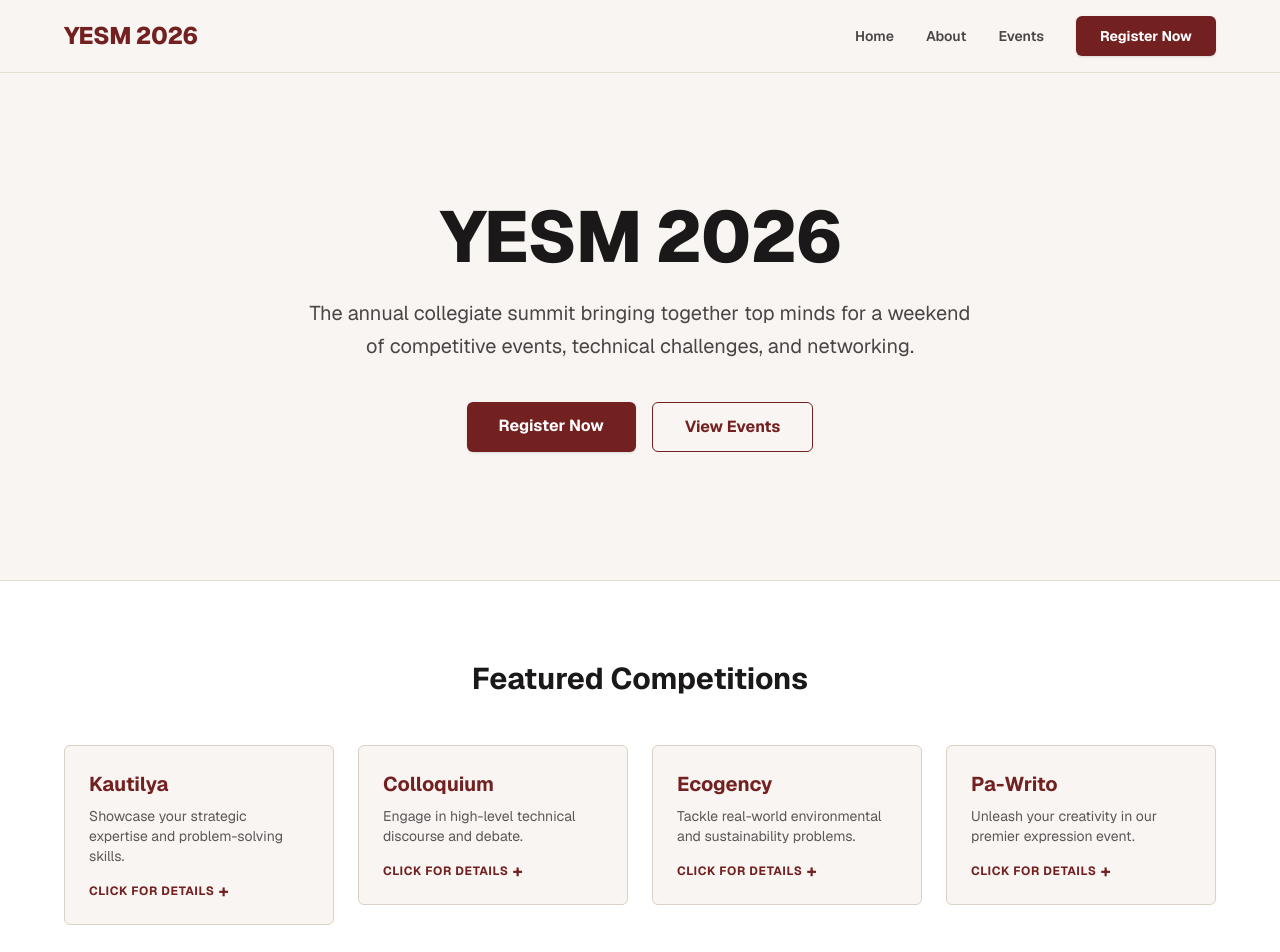
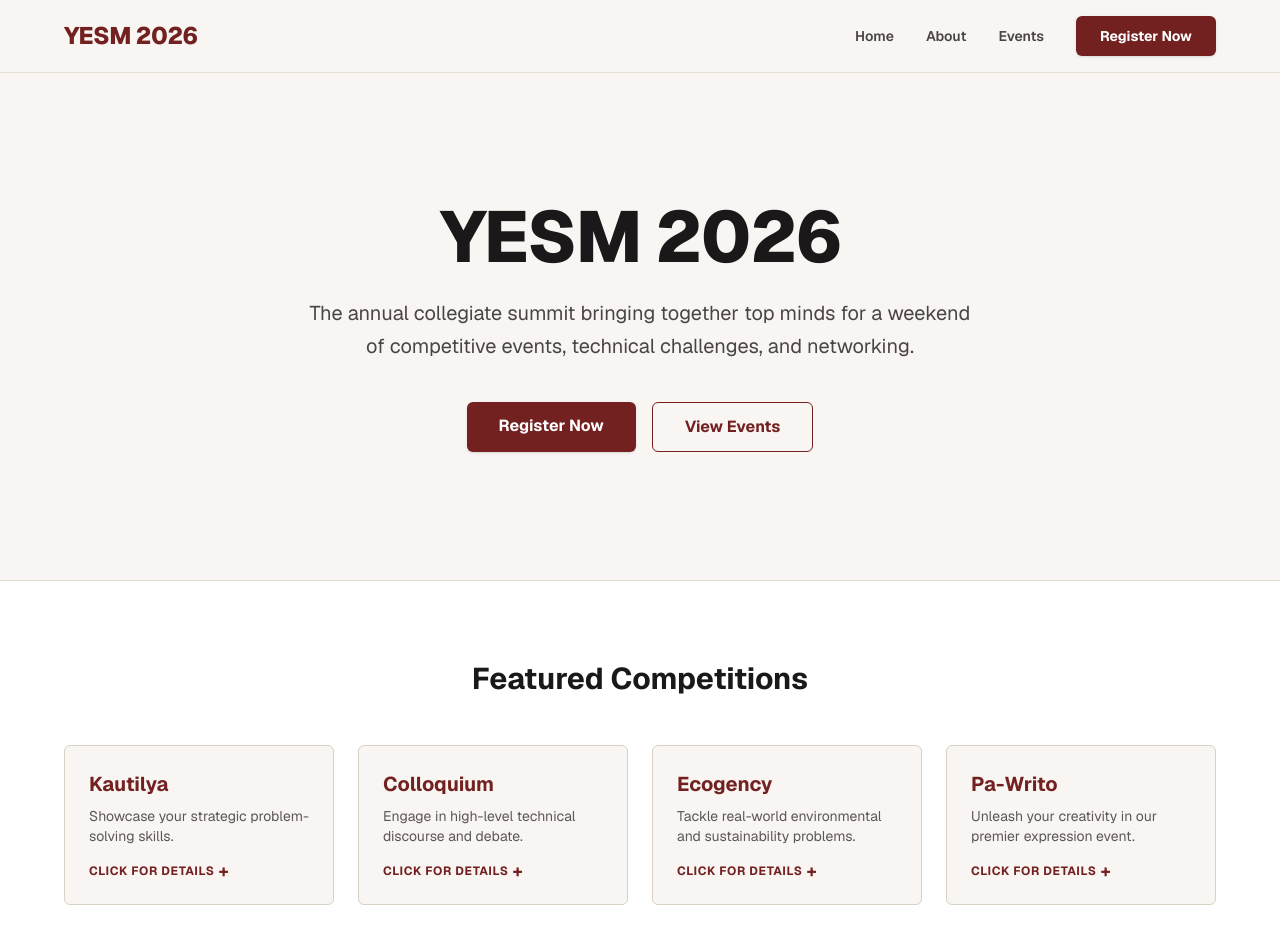
Before and after one commit to Sagniiiik/yesm-2026, a Next.js app: page / in a window 1280 px wide. Shown: the top 952 px of the page. Built offline with nearby package versions, Linux system fonts and the light colour scheme.

Commit message:
page update text

```diff
--- a/app/page.tsx
+++ b/app/page.tsx
@@ -58,7 +58,7 @@ export default function Home() {
   const eventsList = [
     {
       name: "Kautilya",
-      short: "Showcase your strategic expertise and problem-solving skills.",
+      short: "Showcase your strategic problem-solving skills.",
       details: "Kautilya is our flagship strategy competition. Test your analytical acumen, present innovative solutions, and outsmart the competition to claim the top prize."
     },
     {
```
